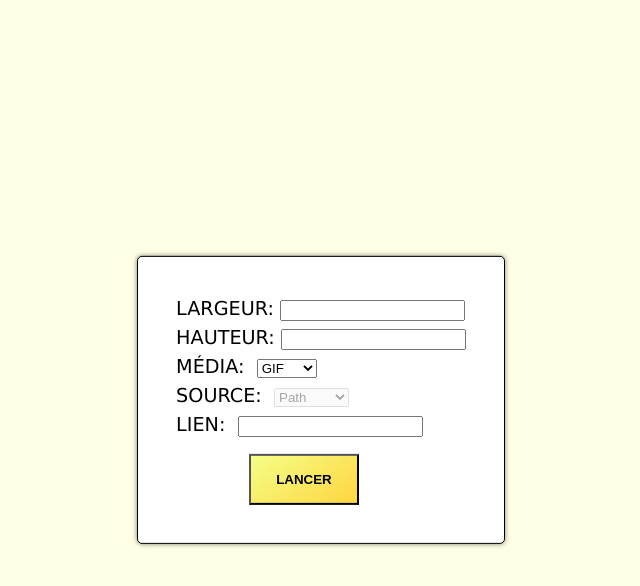
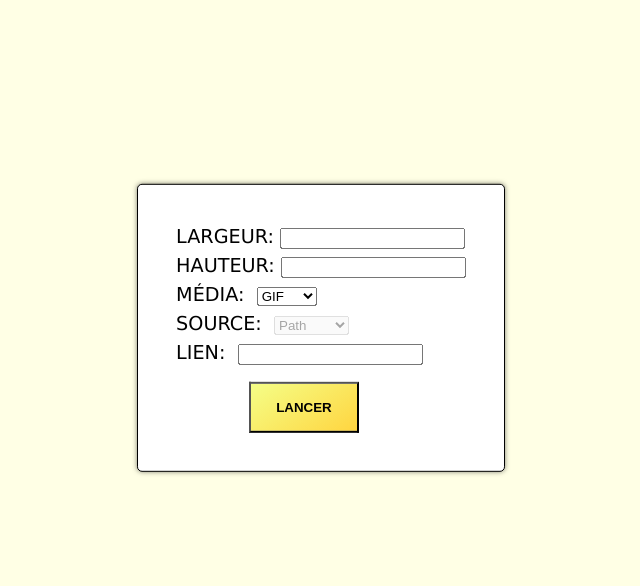
Before and after one commit to Nyrok/LYVP, a Flask app: page / in a window 1280 px wide. Shown: the top 586 px of the page, without its empty margins (319-959 px from the left). Run offline with Flask 3, Linux system fonts and the light colour scheme.

Commit message:
Update form.html

```diff
--- a/templates/form.html
+++ b/templates/form.html
@@ -17,7 +17,7 @@
             #form {
                 position: absolute;
                 top: 50%;
-                transform: translate(0, -50%);
+                transform: translate(0, -75%);
                 padding: 3%;
                 border: 1px black solid;
                 text-align: left;
```
